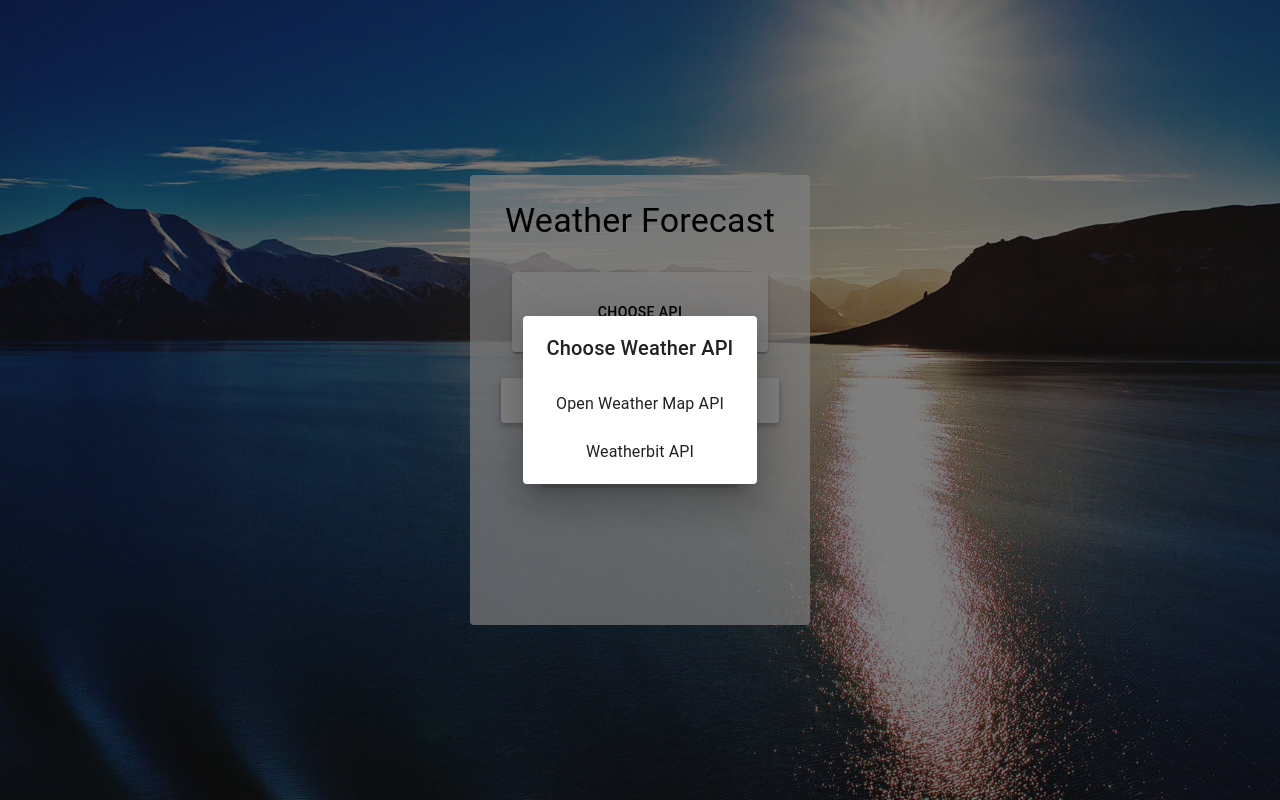
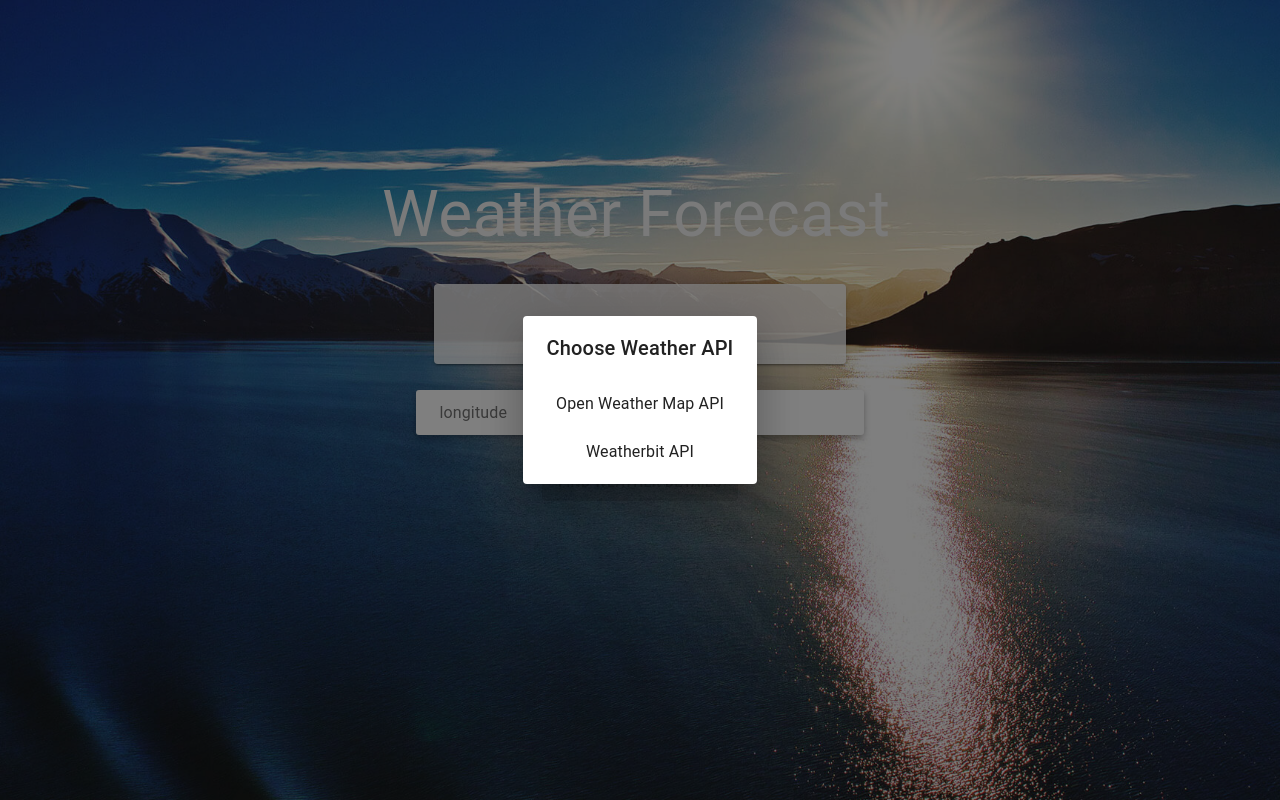
Before and after one commit to elpassion/elp-workshop-2-frontend, a React (Create React App) app: page / in a window 1280 px wide. Both pictures are taken after a click on the button "CHOOSE API". Built offline with nearby package versions, Linux system fonts and the light colour scheme; no server answers.

Commit message:
tryagain click appled

```diff
--- a/src/App.tsx
+++ b/src/App.tsx
@@ -54,23 +54,35 @@ const App: React.FC = () => {
   //   setTabValue(newValue)
   // }
 
-  // const tryAgainHandleClick = () => {
-  //   setCoordinates(null)
-  //   reset()
-  // }
+  const tryAgainHandleClick = () => {
+    setCoordinates(null)
+    setTabValue('')
+    reset()
+  }
   const weatherData = dataDestructure(value, tabValue)
   return (
     <LayoutMain>
-      <Typography variant="h4" component='h1' textAlign='center'>
+        <Typography
+          variant="h4"
+          component='h1'
+          textAlign='center'
+          sx={{
+            color: "whitesmoke",
+            fontSize: "4rem",
+            width: "fit-content",
+            marginTop: "150px"
+          }}
+        >
           Weather Forecast
         </Typography>
 
-      {!coordinates && (
+      {/* {!coordinates && ( */}
       <DialogComponent
         tabValue={tabValue}
         setTabValue={setTabValue}
+        coordinates={coordinates}
       />
-      )}
+      {/* )} */}
 
       {!coordinates && (
         <Box component='form' onSubmit={handleSubmit(onSubmit)} sx={weatherAppSx.formContainer.wrapper}>
@@ -98,7 +110,12 @@ const App: React.FC = () => {
           <div>Error: {error || value.message || value.error}</div>
         )}
         {loading && (<div>Loading mate</div>)}
-        {coordinates && (<WeatherDetails data={weatherData} />)}
+        {coordinates && (
+          <WeatherDetails
+            data={weatherData}
+            coordinates={coordinates}
+            tryAgainHandleClick={tryAgainHandleClick}
+          />)}
       </div>
     </LayoutMain>
   )
--- a/src/components/DialogComponent.tsx
+++ b/src/components/DialogComponent.tsx
@@ -1,48 +1,12 @@
 import * as React from 'react'
 import Button from '@mui/material/Button'
-import List from '@mui/material/List'
-import ListItem from '@mui/material/ListItem'
-import ListItemText from '@mui/material/ListItemText'
-import DialogTitle from '@mui/material/DialogTitle'
-import Dialog from '@mui/material/Dialog'
-// import Typography from '@mui/material/Typography'
-import { Box } from '@mui/material'
-import { DialogComponentPropTypes, DialogModalPropTypes } from '../types/muiDialogTypes'
-
-const APIs = ['Open Weather Map API', 'Weatherbit API']
-
-const DialogModal: React.FC<DialogModalPropTypes> = (props) => {
-  const { onClose, selectedValue, open } = props
-
-  const handleClose = () => {
-    onClose(selectedValue)
-  }
-
-  const handleListItemClick = (value: any) => {
-    onClose(value)
-  }
-
-  return (
-    <Dialog onClose={handleClose} open={open}>
-      <DialogTitle>Choose Weather API</DialogTitle>
-      <List sx={{ pt: 0 }}>
-        {APIs.map((apiName) => (
-          <ListItem
-            button
-            onClick={() => handleListItemClick(apiName)}
-            key={apiName}
-            sx={{ textAlign: "center" }}
-          >
-            <ListItemText primary={apiName} />
-          </ListItem>
-        ))}
-      </List>
-    </Dialog>
-  )
-}
+import { Box, Divider, Typography } from '@mui/material'
+import { DialogComponentPropTypes } from '../types/muiDialogTypes'
+import DialogModal from './DialogModal'
+import { dialogComponentSx } from '../sxStyles/dialogComponentSx'
 
 const DialogComponent: React.FC<DialogComponentPropTypes> = (props) => {
-  const { tabValue, setTabValue } = props
+  const { tabValue, setTabValue, coordinates } = props
   const [open, setOpen] = React.useState(false)
 
   const handleClickOpen = () => {
@@ -55,22 +19,24 @@ const DialogComponent: React.FC<DialogComponentPropTypes> = (props) => {
   }
 
   return (
-    <Box sx={{ marginTop: "30px", display: "flex", flexDirection: "column", alignItems: "center" }}>
-      <Button variant="contained" onClick={handleClickOpen} sx={{ width: 0.8, bgcolor: "rgba(255,255,255,0.8)", color: "black", padding: "10px 5px", minHeight: "80px" }}>
-        {tabValue ? `Chosen API: ${tabValue}` : 'Choose API'}
+    <Box sx={dialogComponentSx.wrapper}>
+      <Button variant="contained" onClick={handleClickOpen} sx={dialogComponentSx.btn}>
+        {!coordinates ?
+          (tabValue ? `Chosen API: ${tabValue}` : 'Choose API') :
+          (
+            <Box sx={{ display: "flex", flexDirection: "column" }}>
+              <Typography variant='body1'>{tabValue}</Typography>
+              <Divider sx={{margin: "5px 0 10px"}} />
+              <Typography variant='caption'>Try other API</Typography>
+            </Box>
+          )
+        }
       </Button>
       <DialogModal
         selectedValue={tabValue}
         open={open}
         onClose={handleClose}
       />
-      {/* {
-        tabValue && (
-          <Typography variant="subtitle1" component="div" sx={{ marginTop: "15px", fontWeight: "bold", fontSize: "14px" }}>
-            Selected API: {tabValue}
-          </Typography>
-        )
-      } */}
     </Box>
   )
 }
--- /dev/null
+++ b/src/components/DialogModal.tsx
@@ -0,0 +1,44 @@
+import * as React from 'react'
+import List from '@mui/material/List'
+import ListItem from '@mui/material/ListItem'
+import ListItemText from '@mui/material/ListItemText'
+import DialogTitle from '@mui/material/DialogTitle'
+import Dialog from '@mui/material/Dialog'
+import { DialogModalPropTypes } from '../types/muiDialogTypes'
+
+const APIs = ['Open Weather Map API', 'Weatherbit API']
+
+const DialogModal: React.FC<DialogModalPropTypes> = (props) => {
+  const { onClose, selectedValue, open } = props
+
+  const handleClose = () => {
+    onClose(selectedValue)
+  }
+
+  const handleListItemClick = (value: any) => {
+    onClose(value)
+  }
+
+  return (
+    <Dialog onClose={handleClose} open={open}>
+      <DialogTitle>Choose Weather API</DialogTitle>
+      <List sx={{ pt: 0 }}>
+        {APIs.map((apiName) => (
+          <ListItem
+            button
+            onClick={() => handleListItemClick(apiName)}
+            key={apiName}
+            sx={{
+              textAlign: "center",
+              backgroundColor: selectedValue === apiName ? "whitesmoke" : "initial"
+            }}
+          >
+            <ListItemText primary={apiName} />
+          </ListItem>
+        ))}
+      </List>
+    </Dialog>
+  )
+}
+
+export default DialogModal
--- a/src/components/WeatherDetails.tsx
+++ b/src/components/WeatherDetails.tsx
@@ -1,23 +1,22 @@
-import { Box, Button, Switch, Typography } from '@mui/material'
 import React from 'react'
-import { WeatherData } from '../types/weatherData'
+import { Box, Button } from '@mui/material'
+import { Coords, WeatherData } from '../types/weatherData'
 
-type WeatherProps = {
+type WeatherDetailsPropTypes = {
   data: WeatherData
+  coordinates: Coords
+  tryAgainHandleClick: () => void
+  // handleChange: (event: ChangeSynthEvent, newValue: string) => void,
+  // tabValue: string,
+  // handleClick: (event: MouseSynthEvent) => void,
 }
 
-const WeatherDetails: React.FC<WeatherProps> = ({ data }) => {
+const WeatherDetails: React.FC<WeatherDetailsPropTypes> = ({ data, coordinates, tryAgainHandleClick }) => {
   const { status, lat, lon, timezone, temp, pressure, humidity } = data
 
   return (
     <div>
       <Box sx={{ display: "flex", justifyContent: "end" }}>
-        <Typography>Open Weather Map API</Typography>
-        {/* <Switch
-          // disabled
-          // defaultChecked
-        /> */}
-        <Typography>Weatherbit API</Typography>
       </Box>
       {
         status && (
@@ -31,8 +30,8 @@ const WeatherDetails: React.FC<WeatherProps> = ({ data }) => {
           </>
         )
       }
-      <Button variant='contained'>Try another location dude</Button>
-      {/* {coordinates && (<Button onClick={tryAgainHandleCLick}>Try another location dude</Button>)} */}
+      {/* <Button variant='contained'>Try another location dude</Button> */}
+      {coordinates && (<Button variant='contained' color='info' onClick={tryAgainHandleClick}>Try another location</Button>)}
     </div>
   )
 }
--- /dev/null
+++ b/src/sxStyles/dialogComponentSx.ts
@@ -0,0 +1,15 @@
+export const dialogComponentSx = {
+    wrapper: {
+        marginTop: "30px",
+        display: "flex",
+        flexDirection: "column",
+        alignItems: "center"
+    },
+    btn: {
+        width: 0.8,
+        backgroundColor: "rgba(255,255,255,0.8)",
+        color: "black",
+        padding: "10px 10px",
+        minHeight: "80px"
+    }
+}
--- a/src/sxStyles/layoutSx.ts
+++ b/src/sxStyles/layoutSx.ts
@@ -8,16 +8,16 @@ export const layoutSx = {
         height: "100vh",
         display: "flex",
         justifyContent: "center",
-        alignItems: "center"
+        // alignItems: "center"
     },
     paper: {
         // backgroundImage: "url(./pic3.jpg)",
         // backgroundRepeat: " no-repeat",
         // backgroundSize: "cover",
         // backgroundPosition: "center",
-        backgroundColor: "rgba(255,255,255,0.7)",
-        width: "320px",
-        minHeight: "400px",
+        // backgroundColor: "rgba(255,255,255,0.7)",
+        // width: "320px",
+        // minHeight: "400px",
         padding: "25px 10px",
         borderRadius: "4px"
     }
--- a/src/types/muiDialogTypes.ts
+++ b/src/types/muiDialogTypes.ts
@@ -1,6 +1,9 @@
+import { Coords } from "./weatherData"
+
 export type DialogComponentPropTypes = {
     tabValue: string,
-    setTabValue: React.Dispatch<React.SetStateAction<string>>
+    setTabValue: React.Dispatch<React.SetStateAction<string>>,
+    coordinates: Coords
 }
 
 export type DialogModalPropTypes = {
```
Lines whose indentation alone changed are shown as unchanged.
